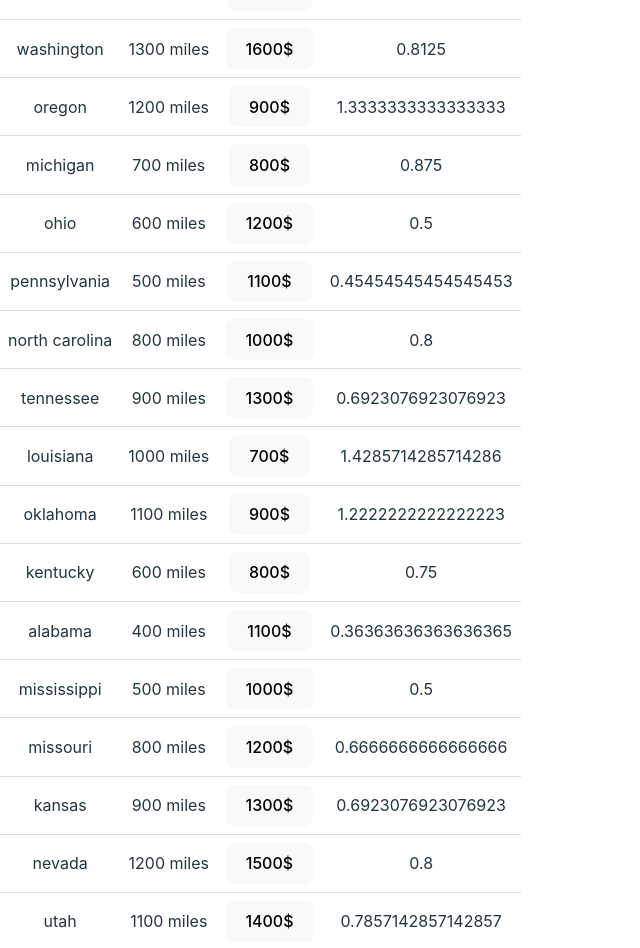
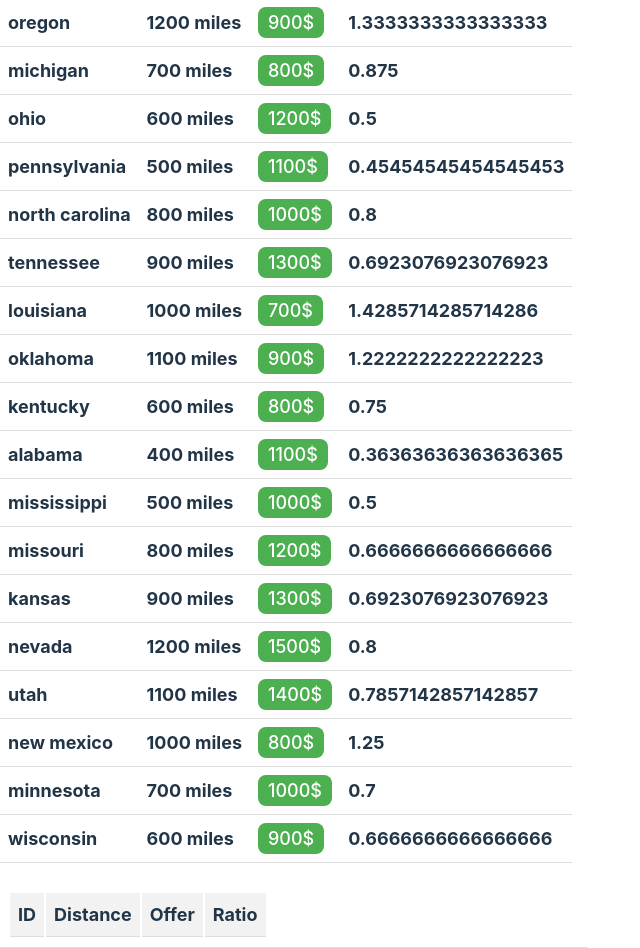
Before and after one commit to Netdreion/hauling-cars, a React (Vite) app: page / in a window 1280 px wide. Shown: the part 661-1609 px from the top of the page, without its empty margins (0-640 px from the left). Built offline with nearby package versions, Linux system fonts and the light colour scheme.

Commit message:
css added

```diff
--- a/src/App.css
+++ b/src/App.css
@@ -1,28 +1,38 @@
+/* HomePage.css */
+
+/* Table Styles */
 .table {
   width: 100%;
   border-collapse: collapse;
+  margin-bottom: 20px;
 }
 
 .table th,
 .table td {
   padding: 8px;
-  text-align: center;
+  text-align: left;
   border-bottom: 1px solid #ddd;
 }
 
-.table th {
-  background-color: #111223;
+.header-cell {
+  background-color: #f2f2f2;
+  font-weight: bold;
 }
 
-.input {
-  margin-top: 10px;
-}
-.bag {
-  padding: 8px;
-  text-align: center;
-  border-bottom: 1px solid #ddd;
+/* Button Style */
+table button {
+  padding: 5px 10px;
+  background-color: #4caf50;
+  color: white;
+  border: none;
+  cursor: pointer;
 }
 
+table button:hover {
+  background-color: #45a049;
+}
+
+/* Sub-table Styles */
 .subTable {
   width: 100%;
   border-collapse: collapse;
@@ -30,3 +40,29 @@
   text-align: center;
   border-bottom: 1px solid #ddd;
 }
+
+.subTable th,
+.subTable td {
+  padding: 8px;
+  border-bottom: 1px solid #ddd;
+}
+
+/* List Styles */
+ul {
+  list-style: none;
+  padding: 0;
+  margin: 0;
+}
+
+.bag {
+  padding: 8px;
+  text-align: center;
+  border-bottom: 1px solid #ddd;
+}
+
+/* Total Styles */
+div {
+  font-size: 18px;
+  font-weight: bold;
+  margin-top: 20px;
+}
--- a/src/components/home.jsx
+++ b/src/components/home.jsx
@@ -57,15 +57,15 @@ const HomePage = () => {
         <div className="subTable">
           <table>
             <tr>
-              <th>ID</th>
-              <th>Distance</th>
-              <th>Offer</th>
-              <th>Ratio</th>
+              <th className="header-cell">ID</th>
+              <th className="header-cell">Distance</th>
+              <th className="header-cell">Offer</th>
+              <th className="header-cell">Ratio</th>
             </tr>
           </table>
           <ul>
             {locationList.map((location, index) => (
-              <li key={index}>
+              <li key={index} className="bag">
                 {location.id} - {location.offer}-${location.distance} miles
               </li>
             ))}
```
